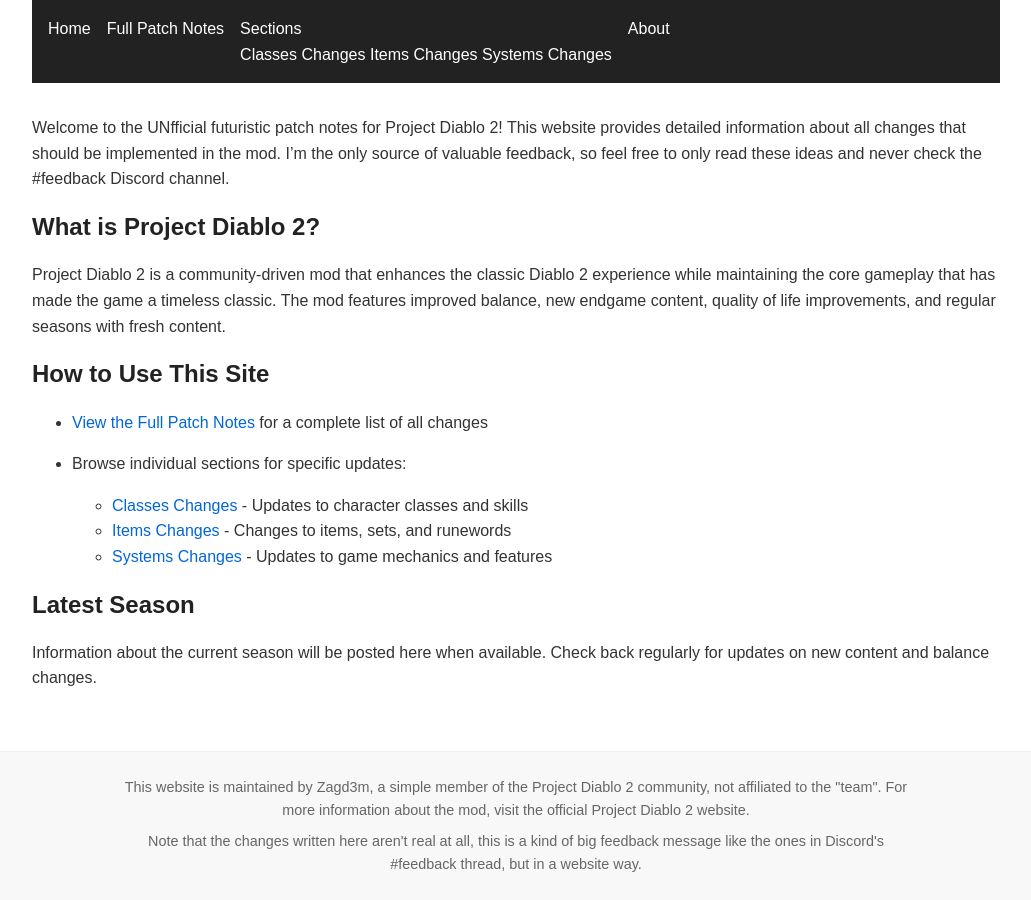
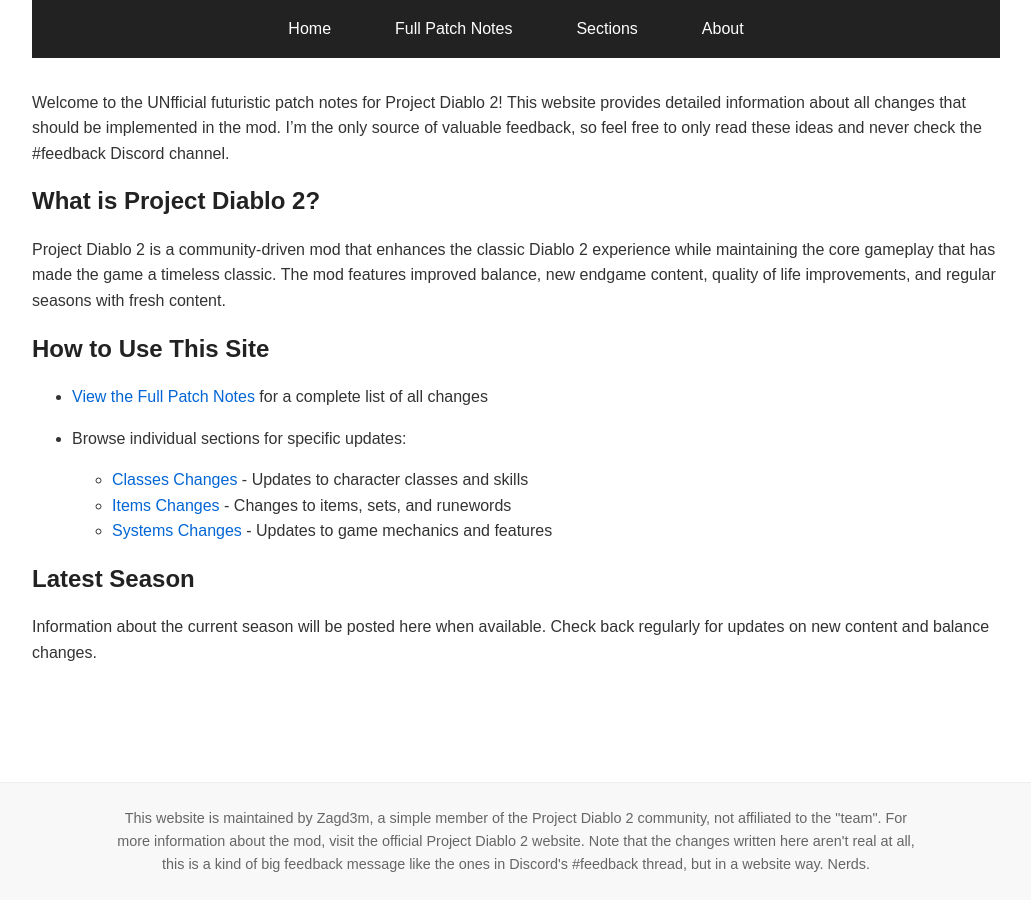
Before and after one commit to zagd3m/patchnotes, a Jekyll site: the page built from docs/index.md, in a window 1280 px wide. Shown: the whole page, without its empty margins (124-1155 px from the left). Built offline with Jekyll 4.4.1, drawn with Linux system fonts in a browser that asks for light colours.

Commit message:
Ok, this is good enough for a start.

```diff
--- a/docs/404.html
+++ b/docs/404.html
@@ -1,6 +1,7 @@
 ---
 permalink: /404.html
-layout: page
+layout: default
+title: Page Not Found
 ---
 
 <style type="text/css" media="screen">
--- a/docs/_data/navigation.yml
+++ b/docs/_data/navigation.yml
@@ -4,12 +4,5 @@
   link: /patchnotes/full-notes
 - name: Sections
   link: /patchnotes/sections
-  sublinks:
-    - name: Classes Changes
-      link: /patchnotes/sections/classes
-    - name: Items Changes
-      link: /patchnotes/sections/items
-    - name: Systems Changes
-      link: /patchnotes/sections/systems
 - name: About
   link: /patchnotes/about
--- a/docs/_includes/disclaimer.html
+++ b/docs/_includes/disclaimer.html
@@ -1,6 +1,5 @@
 <div class="disclaimer" role="contentinfo">
   <small>
-    <p>This website is maintained by Zagd3m, a simple member of the Project Diablo 2 community, not affiliated to the "team". For more information about the mod, visit the official Project Diablo 2 website.</p>
-    <p>Note that the changes written here aren't real at all, this is a kind of big feedback message like the ones in Discord's #feedback thread, but in a website way.</p>
+    <p>This website is maintained by Zagd3m, a simple member of the Project Diablo 2 community, not affiliated to the "team". For more information about the mod, visit the official Project Diablo 2 website. Note that the changes written here aren't real at all, this is a kind of big feedback message like the ones in Discord's #feedback thread, but in a website way. Nerds.</p>
   </small>
 </div>
--- a/docs/_includes/navigation.html
+++ b/docs/_includes/navigation.html
@@ -2,18 +2,7 @@
   <ul>
     {% for item in site.data.navigation %}
       <li class="nav-item{% if page.url == item.link %} active{% endif %}">
-        {% if item.sublinks %}
-          <div class="dropdown">
-            <a href="{{ item.link }}" class="dropbtn">{{ item.name }}</a>
-            <div class="dropdown-content">
-              {% for sublink in item.sublinks %}
-                <a href="{{ sublink.link }}"{% if page.url == sublink.link %} class="active"{% endif %}>{{ sublink.name }}</a>
-              {% endfor %}
-            </div>
-          </div>
-        {% else %}
-          <a href="{{ item.link }}">{{ item.name }}</a>
-        {% endif %}
+        <a href="{{ item.link }}">{{ item.name }}</a>
       </li>
     {% endfor %}
   </ul>
--- a/docs/_sass/main.scss
+++ b/docs/_sass/main.scss
@@ -1,8 +1,4 @@
 // Navigation
-.current {
-  color: green;
-}
-
 .site-nav {
   background-color: #222;
   padding: 1rem;
@@ -13,14 +9,25 @@
     margin: 0;
     padding: 0;
     display: flex;
-    gap: 1rem;
+    justify-content: center;
+    gap: 2rem;
   }
 
-  a {
-    color: white;
-    text-decoration: none;
-    &:hover {
-      color: #ddd;
+  .nav-item {
+    a {
+      color: white;
+      text-decoration: none;
+      padding: 0.5rem 1rem;
+      border-radius: 3px;
+      transition: background-color 0.3s;
+
+      &:hover {
+        background-color: #444;
+      }
+    }
+
+    &.active a {
+      background-color: #444;
     }
   }
 }
```
Also changed, not shown: docs/index.md (line endings or trailing spaces).
